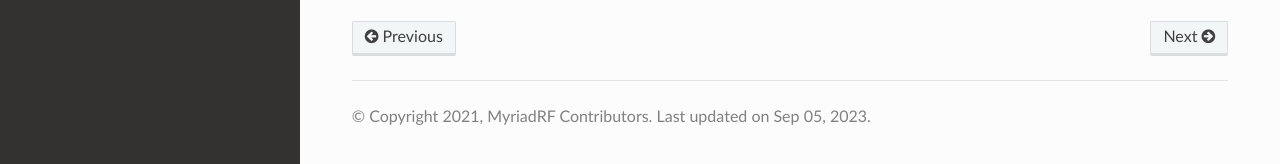
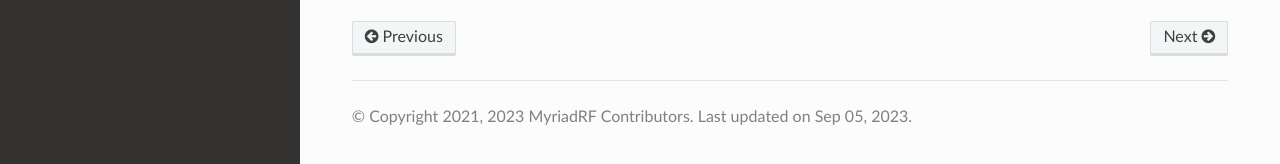
Before and after one commit to myriadrf/handbook, a Sphinx documentation site: the page built from docs/documentation/tooling.rst, in a window 1280 px wide and 900 px high, scrolled down 1383 px. Shown: the part 733-897 px from the top of the window. Built offline with Sphinx 7.4.7 and the Read the Docs theme 2.0.0, drawn with Linux system fonts in a browser that asks for light colours; part of the change alters nothing that is shown.

```diff
--- a/docs/conf.py
+++ b/docs/conf.py
@@ -19,11 +19,11 @@ import sphinx_rtd_theme
 # -- Project information -----------------------------------------------------
 
 project = 'MyriadRF Community Handbook'
-copyright = '2021, MyriadRF Contributors'
+copyright = '2021, 2023 MyriadRF Contributors'
 author = 'Lime Microsystems'
 
 # The full version, including alpha/beta/rc tags
-release = '21.08'
+release = '23.09'
 
 highlight_language = 'console'
 
@@ -38,6 +38,7 @@ extensions = [
     'sphinx.ext.intersphinx',
     'sphinx.ext.mathjax',
     'sphinx-mathjax-offline',
+    'sphinx_tabs.tabs',
     'sphinx_rtd_theme'
 ]
 
--- a/docs/documentation/tooling.rst
+++ b/docs/documentation/tooling.rst
@@ -38,9 +38,7 @@ Setup
 -----
 
 The Python venv module is used to create a virtual environment into which the
-Python dependencies are installed. These are specified in requirements.txt, which
-is also used by the Netlify build pipeline. TeX Live is used to convert LaTeX to
-SVG images.
+Python dependencies are installed. These are specified in requirements.txt, which is also used by the Netlify build pipeline. TeX Live is used to convert LaTeX to SVG images.
 
 To install git and venv on Ubuntu:
 
--- a/docs/requirements.txt
+++ b/docs/requirements.txt
@@ -16,6 +16,7 @@ snowballstemmer==2.2.0
 Sphinx==7.1.2
 sphinx-mathjax-offline==0.0.2
 sphinx-rtd-theme==1.3.0
+sphinx-tabs==3.4.1
 sphinxcontrib-applehelp==1.0.4
 sphinxcontrib-devhelp==1.0.2
 sphinxcontrib-htmlhelp==2.0.1
```
